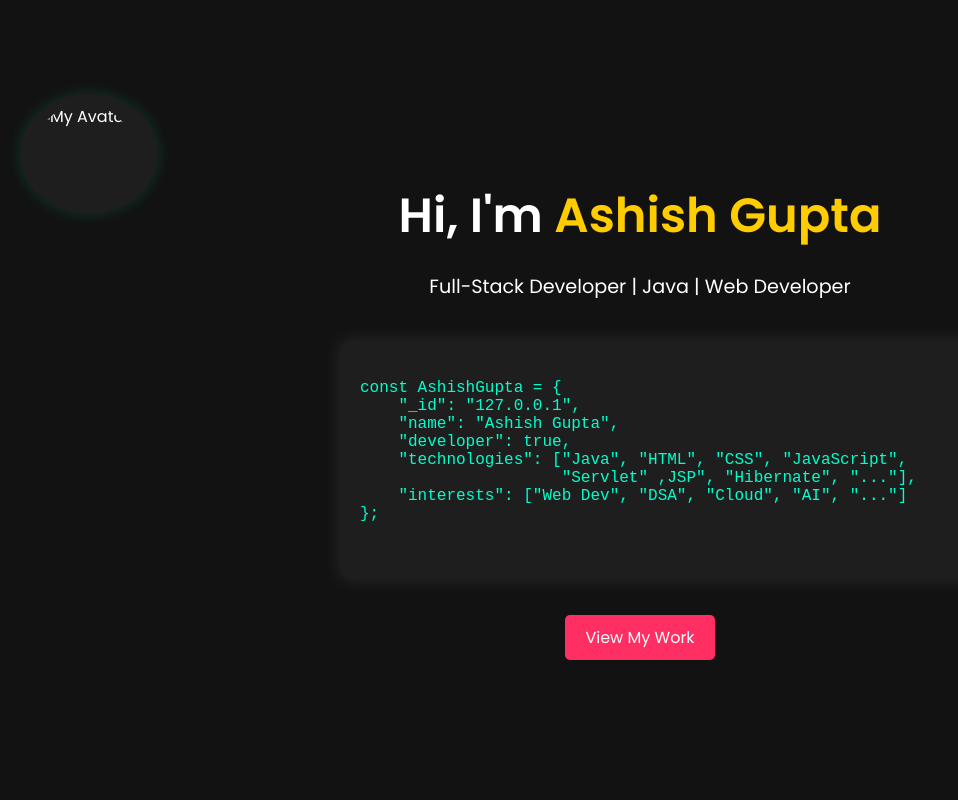
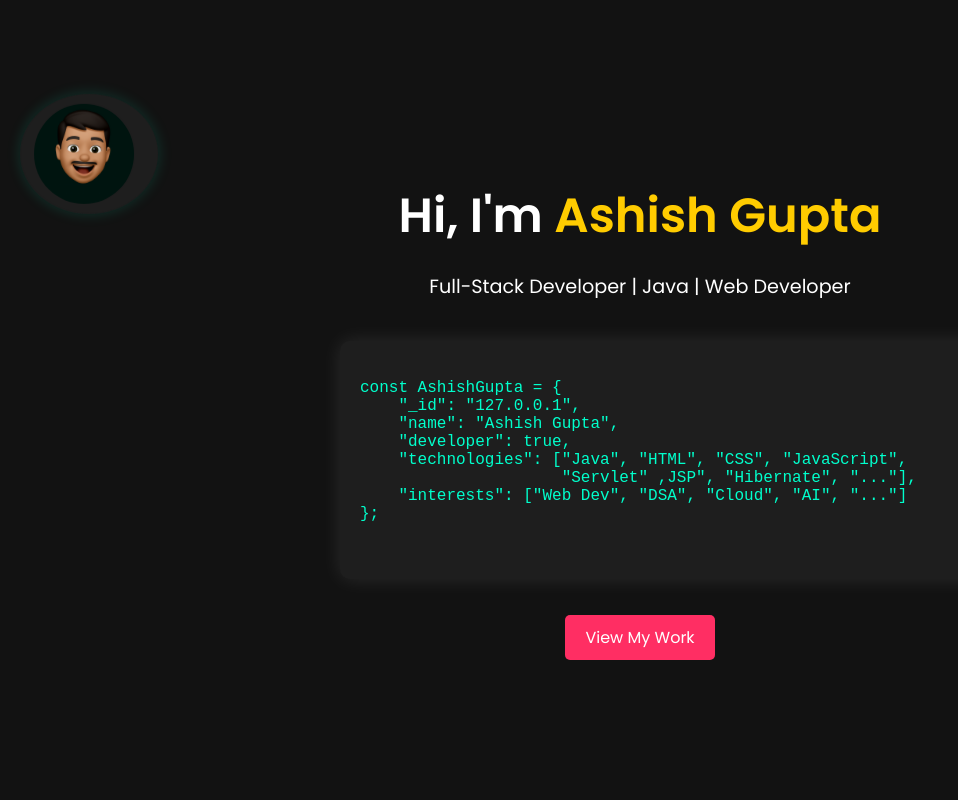
Before and after one commit to ashish-gupta-7/Ashish_Portfolio, a plain HTML site: page index.html in a window 1280 px wide. Shown: the top 800 px of the page, without its empty margins (0-958 px from the left). Drawn offline with Linux system fonts and the light colour scheme.

Commit message:
Update avtar file path

```diff
--- a/index.html
+++ b/index.html
@@ -58,7 +58,7 @@ const AshishGupta = {
     </section>
 <!-- Floating Avatar with CodeSpace -->
 <div class="floating-avatar">
-    <img src="/portfolio-final/images/avtar.png" alt="My Avatar" />
+    <img src="images/avtar.png" alt="My Avatar" />
     <!-- <span class="floating-text">&lt;/&gt; CodeSpace</span> -->
   </div>
 
```
